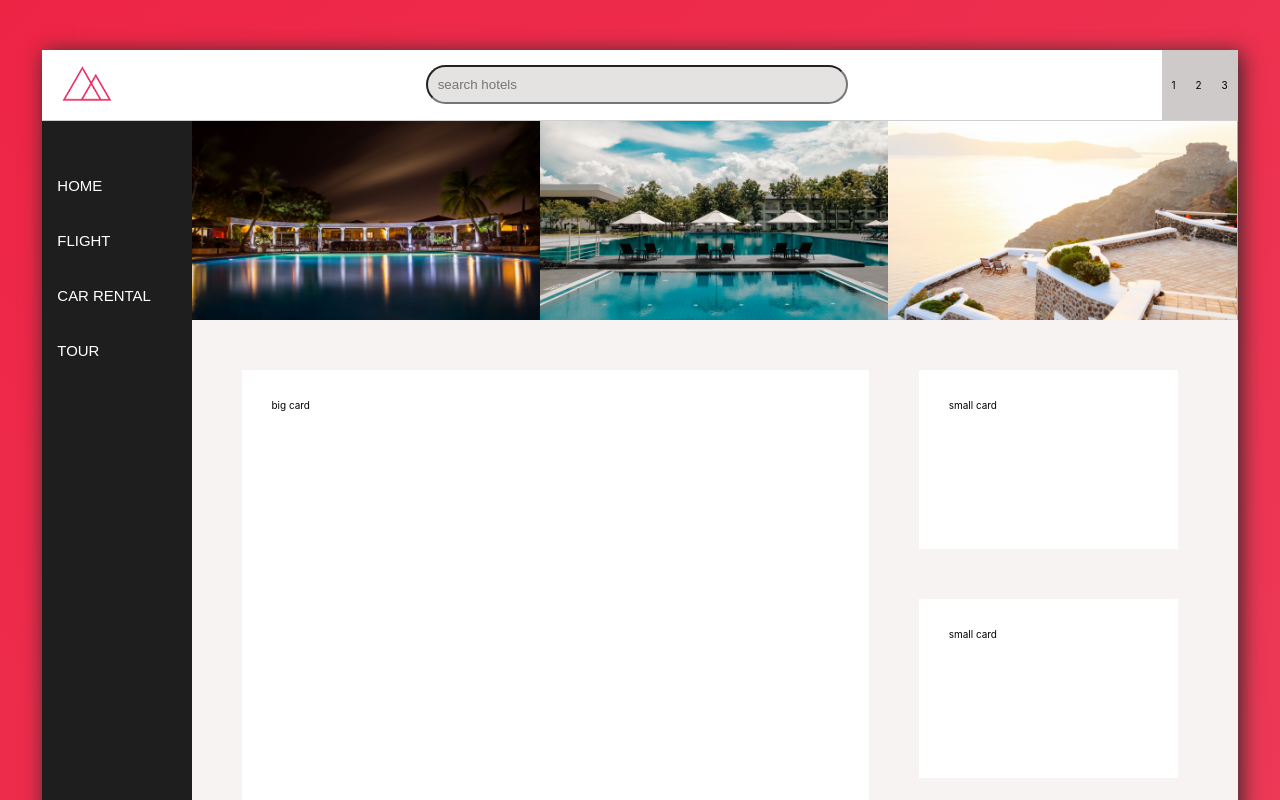
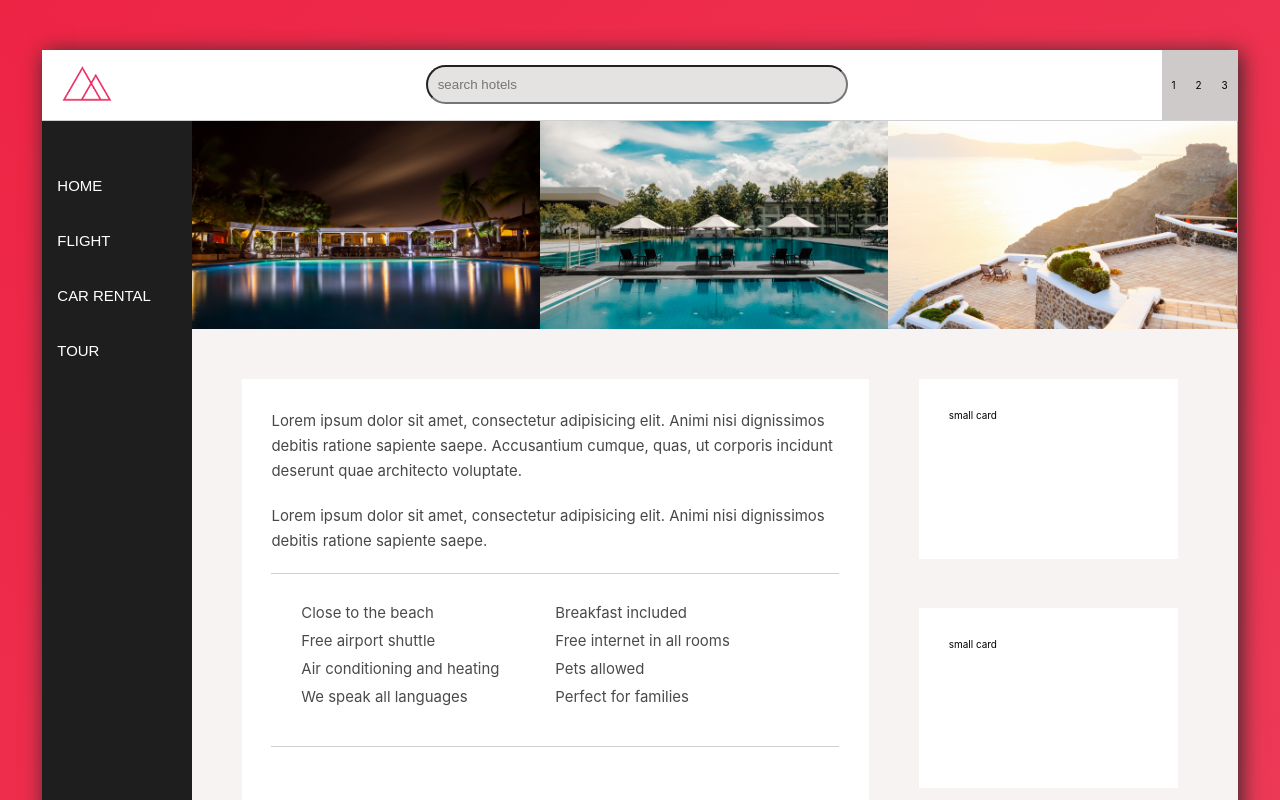
Before and after one commit to ashrofdev/trillo-in-react, a React (Create React App) app: page / in a window 1280 px wide. Shown: the top 800 px of the page. Built offline with nearby package versions, Linux system fonts and the light colour scheme.

Commit message:
styling button

```diff
--- a/src/App.css
+++ b/src/App.css
@@ -10,7 +10,7 @@ body {
 }
 
 .container {
-  width: 120rem;
+  max-width: 120rem;
   margin: 5rem auto;
   background-color: #fff;
 }
--- a/src/components/container/container.css
+++ b/src/components/container/container.css
@@ -85,7 +85,6 @@ input:focus {
     border: none;
 }
 .hotel-view {
-    height: 20rem;
     grid-column: 2/-1;
     background-color: orange;
     display: flex;
@@ -95,7 +94,6 @@ input:focus {
 }
 .hotel-info {
     grid-row: 3/4;
-    height: 50rem;
     padding: 5rem;
     grid-column: 2/-1;
     border-bottom: 1px solid #777;
@@ -107,6 +105,28 @@ input:focus {
     padding: 3rem;
     margin-right: 5rem;
     width: 60%;
+}
+p {
+    font-size: 1.5rem;
+    margin-bottom: 2rem;
+    color: rgb(71, 71, 71);
+    line-height: 2.5rem;
+}
+.hotel-info .big-card ul {
+    list-style: none;
+    display: grid;
+    grid-template-columns: repeat(2, 1fr);
+    justify-content: center;
+    font-size: 1.5rem;
+    color: rgb(75, 74, 74);
+    margin: 2rem 0;
+    border: 1px solid rgb(209, 208, 208);
+    border-right: none;
+    border-left: none;
+    padding: 3rem;
+}
+.hotel-info .big-card ul li {
+    margin-bottom: 1rem;
 }
 .hotel-info .small-cards {
     display: flex;
--- a/src/components/hotel-info/HotelInfo.js
+++ b/src/components/hotel-info/HotelInfo.js
@@ -4,7 +4,23 @@ const HotelInfo = () => {
     return (
         <div className="hotel-info">
             <div className="big-card">
-                {'big card'}
+                <p>Lorem ipsum dolor sit amet, consectetur adipisicing elit.
+                 Animi nisi dignissimos debitis ratione sapiente saepe.
+                 Accusantium cumque, quas, ut corporis incidunt deserunt quae
+                 architecto voluptate.</p>
+                 <p>Lorem ipsum dolor sit amet, consectetur adipisicing elit.
+                 Animi nisi dignissimos debitis ratione sapiente saepe.
+                 </p>
+                <ul>
+                    <li>Close to the beach</li>
+                    <li>Breakfast included</li>
+                    <li>Free airport shuttle</li>
+                    <li>Free internet in all rooms</li>
+                    <li>Air conditioning and heating</li>
+                    <li>Pets allowed</li>
+                    <li>We speak all languages</li>
+                    <li>Perfect for families</li>
+                </ul>
             </div>
             <div className="small-cards">
                 <div className="small-card">
```
